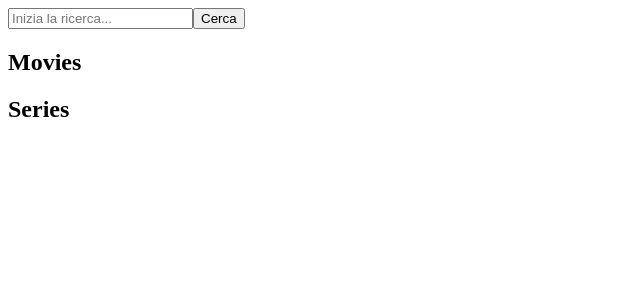
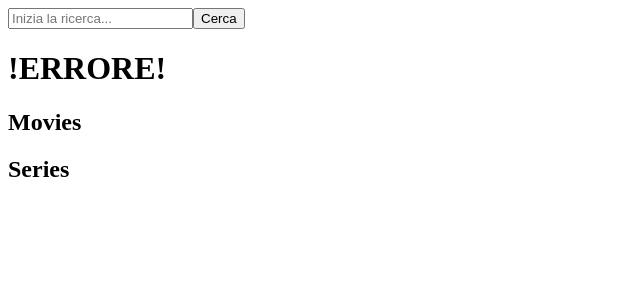
Before and after one commit to Therakar/vite-boolflix, a Vue app: page / in a window 1280 px wide. Shown: the top 300 px of the page, without its empty margins (0-640 px from the left). Built offline with nearby package versions, Linux system fonts and the light colour scheme.

Commit message:
aggiunge gestione dell'errore: crea un componente error che stampa un h1

```diff
--- a/src/App.vue
+++ b/src/App.vue
@@ -6,15 +6,18 @@
     import AppHeader from "./components/AppHeader.vue"; //importo il componente header
     import AppMain from "./components/AppMain.vue"; //importo il componente main
 
+    import AppError from "./components/AppError.vue";//importo il componente AppError
     export default {
         name: "App",
         components: {
             AppHeader, //registro il componente header
             AppMain, //registro il componente main
+            AppError, //registro il componente AppError
         },
         data () {
             return {
                 store,
+                error: false,
             }
         },
         methods: {
@@ -36,6 +39,7 @@
 <template>
 
     <AppHeader @performSearch="getData"/>
+    <AppError />
     <AppMain />
 
 </template>
--- /dev/null
+++ b/src/components/AppError.vue
@@ -0,0 +1,17 @@
+<script>
+    export default {
+        name: "AppError"
+    }
+</script>
+
+<template>
+    <div>
+        <h1>!ERRORE!</h1>
+    </div>
+</template>
+
+
+
+<style lang="scss" scoped>
+
+</style>
```
